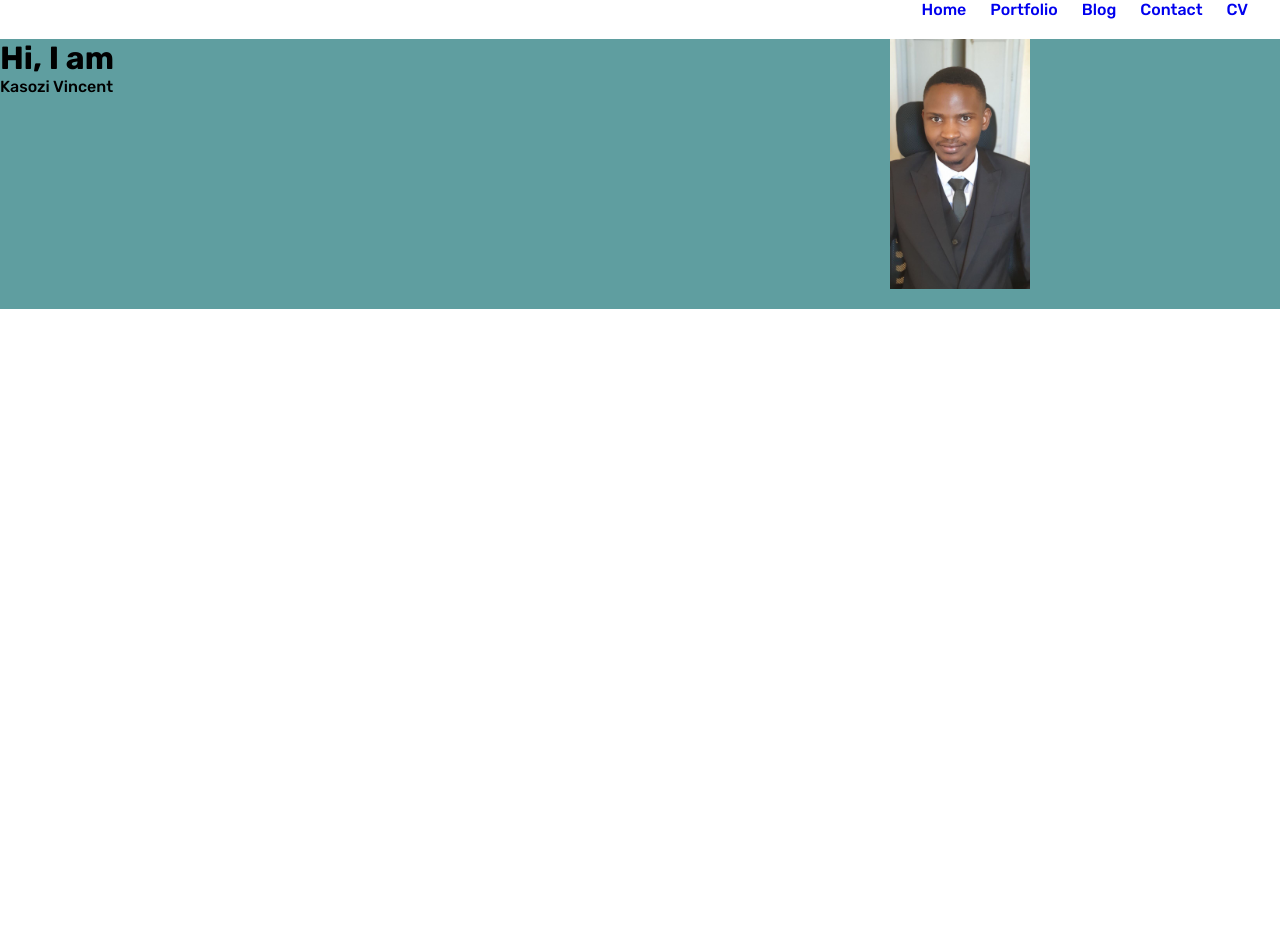
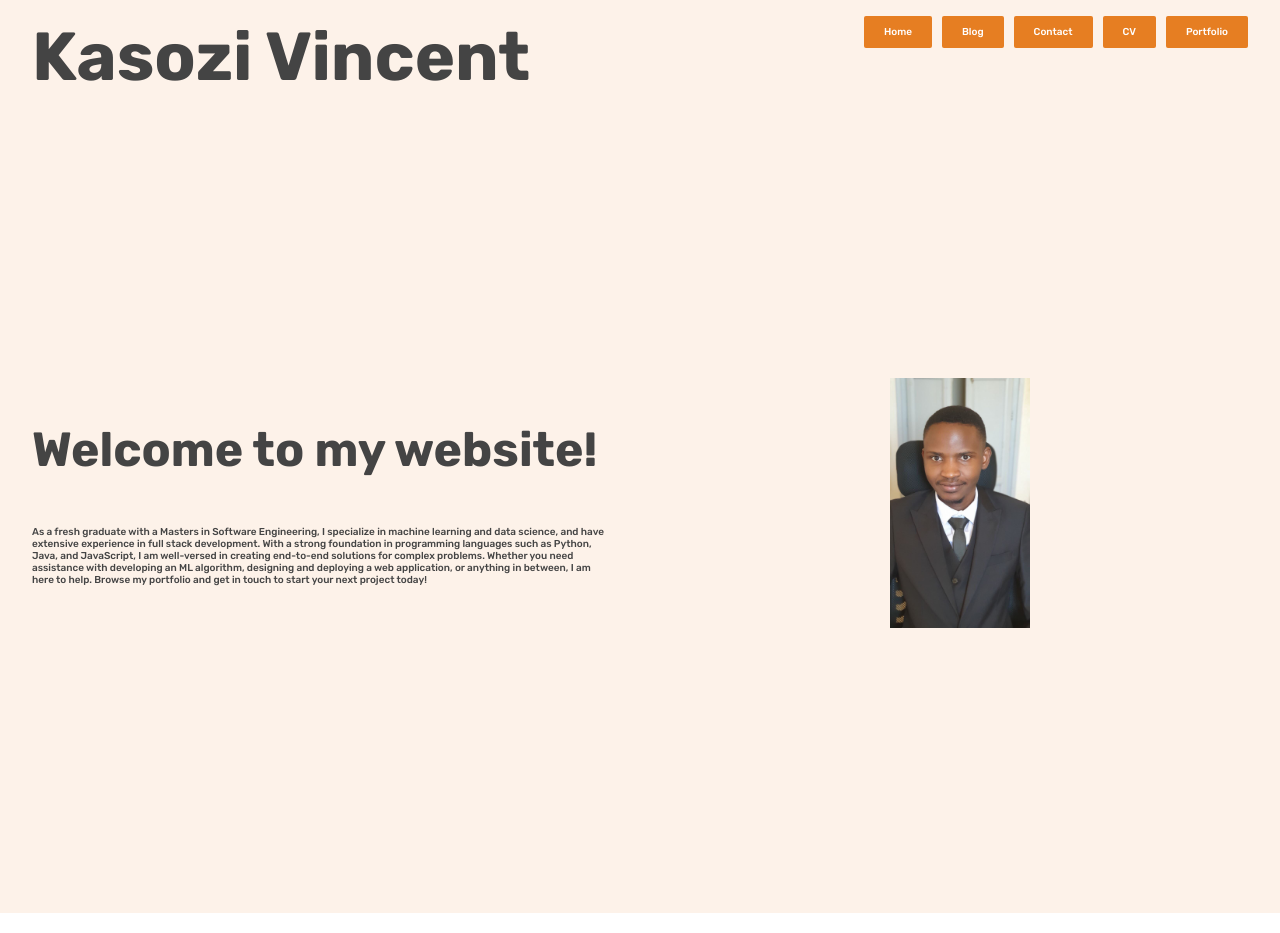
Before and after one commit to kasozivincent/kasozivincent.github.io, a plain HTML site: page index.html in a window 1280 px wide. Before the commit the page ends 800 px from the top, so only its background shows below. Drawn offline with Linux system fonts and the light colour scheme.

Commit message:
fix header

```diff
--- a/index.html
+++ b/index.html
@@ -16,22 +16,33 @@
   <body>
     <div class="container">
       <header class="navigation">
-        <nav>
-          <a class="nav-link" href="#">Home</a>
-          <a class="nav-link" href="#">Portfolio</a>
-          <a class="nav-link" href="#">Blog</a>
-          <a class="nav-link" href="#">Contact</a>
-          <a class="nav-link" href="#">CV</a>
+        <h1>Kasozi Vincent</h1>
+        <nav c>
+          <ul class="nav-list">
+            <li><a class="nav-list-link" href="#">Home</a></li>
+            <li><a class="nav-list-link" href="#">Blog</a></li>
+            <li><a class="nav-list-link" href="#">Contact</a></li>
+            <li><a class="nav-list-link" href="#">CV</a></li>
+            <li><a class="nav-list-link attention" href="#">Portfolio</a></li>
+          </ul>
         </nav>
       </header>
 
       <header class="hero-section">
-        <div>
-          <h1>Hi, I am</h1>
+        <div class="hero">
+          <h2>Welcome to my website!</h2>
 
-          <p>Kasozi Vincent</p>
-
-          <p></p>
+          <p>
+            As a fresh graduate with a Masters in Software Engineering, I
+            specialize in machine learning and data science, and have extensive
+            experience in full stack development. With a strong foundation in
+            programming languages such as Python, Java, and JavaScript, I am
+            well-versed in creating end-to-end solutions for complex problems.
+            Whether you need assistance with developing an ML algorithm,
+            designing and deploying a web application, or anything in between, I
+            am here to help. Browse my portfolio and get in touch to start your
+            next project today!
+          </p>
         </div>
 
         <img class="hero-img" src="pic.jpg" />
--- a/styles.css
+++ b/styles.css
@@ -4,27 +4,52 @@
   box-sizing: border-box;
 }
 
+html {
+  font-size: 62.5%;
+}
+
 body {
   font-family: "Rubik", sans-serif;
+  color: #444;
 }
 
-.nav-link {
-  text-decoration: none;
+.nav-list {
+  list-style: none;
+  display: flex;
+  gap: 1rem;
 }
 
-.nav-link:link,
-.nav-link:visited {
+.nav-list-link:link,
+.nav-list-link:visited {
+  text-decoration: none;
+  transition: all 0.3s;
+  background-color: #e67e22;
+  color: #fff;
+  border-radius: 0.2rem;
+  display: inline-block;
+  padding: 1rem 2rem;
 }
 
-.nav-link:hover,
-.nav-link:active {
-  text-decoration: underline;
+.nav-list-link:hover,
+.nav-list-link:active {
+  background-color: #e67e22;
+  color: #fff;
+}
+
+h1 {
+  font-size: 6.8rem;
+}
+
+h2 {
+  font-size: 4.8rem;
+  margin-bottom: 4.8rem;
 }
 
 .navigation {
   display: flex;
-  justify-content: end;
-  padding: 0 32px;
+  justify-content: space-between;
+  padding: 1.6rem 3.2rem;
+  background-color: #fdf2e9;
 }
 
 * + * {
@@ -38,9 +63,15 @@ header nav {
 }
 
 .hero-section {
+  background-color: #fdf2e9;
   display: grid;
-  background-color: cadetblue;
+  align-items: center;
   grid-template-columns: repeat(2, 1fr);
+  height: 100vh;
+}
+.hero {
+  max-width: 120rem;
+  padding: 0 3.2rem;
 }
 
 .hero-img {
```
